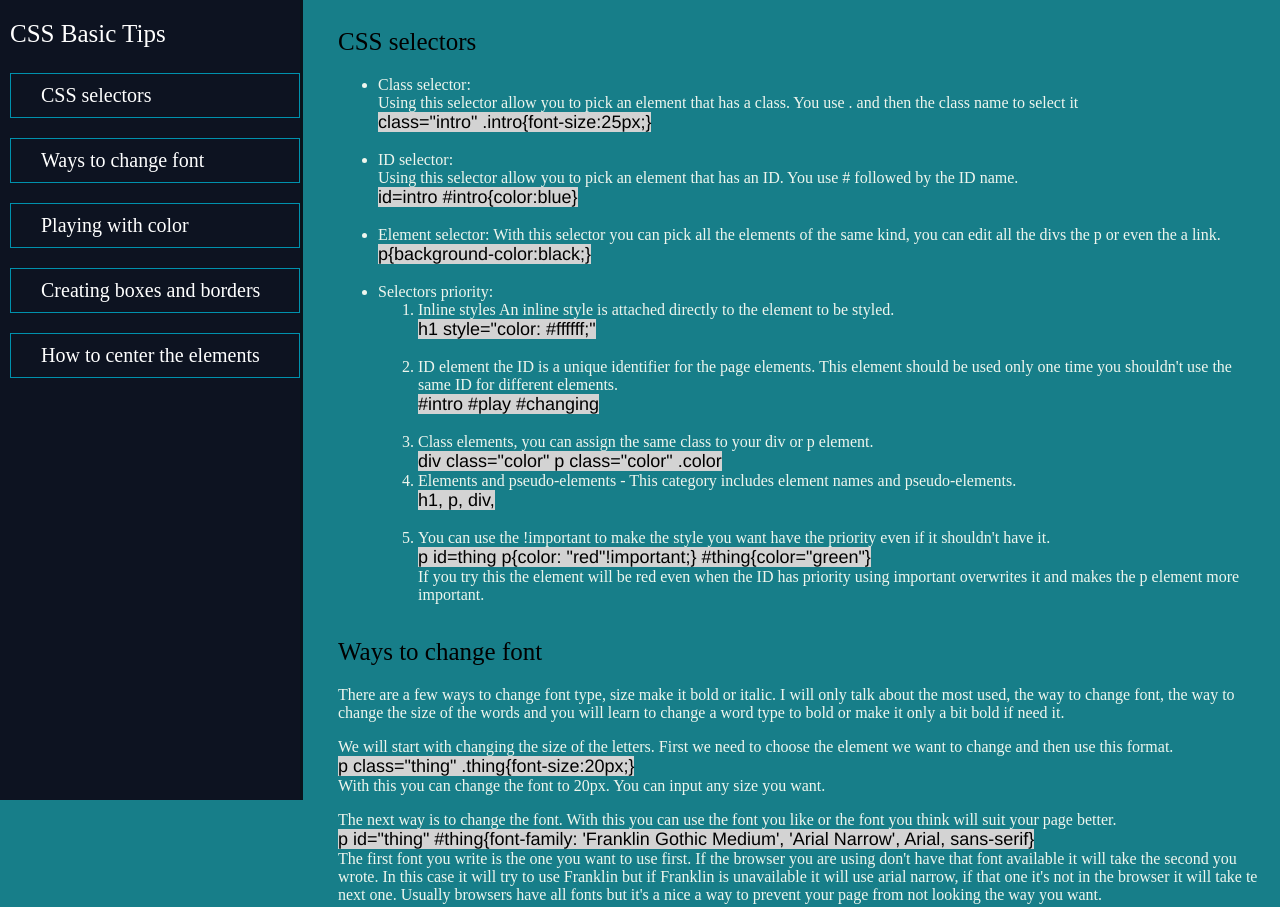
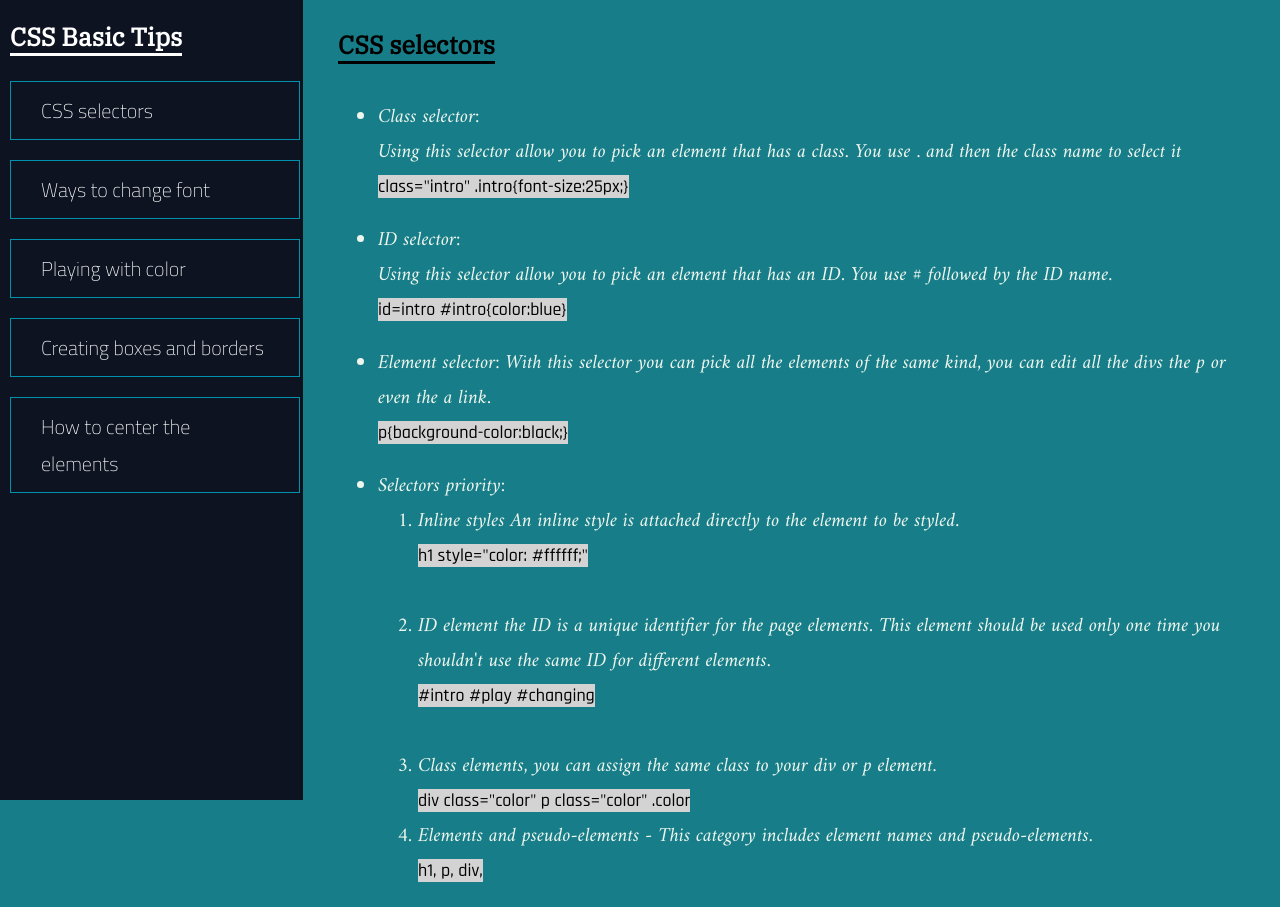
Before and after one commit to krylol/Technical-Documentation-Page, a plain HTML site: page index.html in a window 1280 px wide. Shown: the top 907 px of the page. Drawn offline with Linux system fonts and the light colour scheme.

Commit message:
Font changes.

```diff
--- a/style.css
+++ b/style.css
@@ -1,4 +1,5 @@
-
+@import url('https://fonts.googleapis.com/css2?family=Amiri:ital@1&family=IBM+Plex+Serif&family=Rajdhani:wght@500&display=swap');
+@import url('https://fonts.googleapis.com/css2?family=Cairo:wght@200&display=swap');
 #navbar{position: fixed;  min-width: 290px;   top: 0px;left: 0px;   width: 300px;    height: 100%;   border-right: solid;       border-right-color: currentcolor;   border-color: rgba(0, 22, 22, 0.4); background-color: #0D1321;}
 body{
     background-color: #177E89;
@@ -11,9 +12,13 @@ main{position: absolute;
 header{
     font-size: 25px;
     margin-bottom: 20px;
+    font-family: 'IBM Plex Serif', serif;
+    border-bottom: solid;
+    font-weight: bolder;
+    display: inline-flex;
 }
 a{
-    display: block;
+display: block;
 padding: 10px 30px;
 color: white;
 text-decoration: none;
@@ -23,6 +28,7 @@ border-color: #0091AD;
 margin-bottom: 20px;
 font-size: 20px;
 margin-left: 10px;
+font-family: 'Cairo', sans-serif;
 }
 #bar{
     margin-bottom: 25px !important;
@@ -32,11 +38,15 @@ margin-left: 10px;
 }
 p{
     color: #EFF6EE;
+    font-family: 'Amiri', serif;
+    font-size: 20px;
 }
 li{
     color: #EFF6EE;
+    font-family: 'Amiri', serif;
+    font-size: 20px;
 }
-code{background-color: lightgray; font-size: 18px; font-weight: italic; font-family: 'Franklin Gothic Medium', 'Arial Narrow', Arial, sans-serif; color: black;}
+code{background-color: lightgray; font-size: 18px; font-weight: italic;font-family: 'Rajdhani', sans-serif; color: black;}
 
 @media only screen and (max-width: 600px) {
     body {
```
